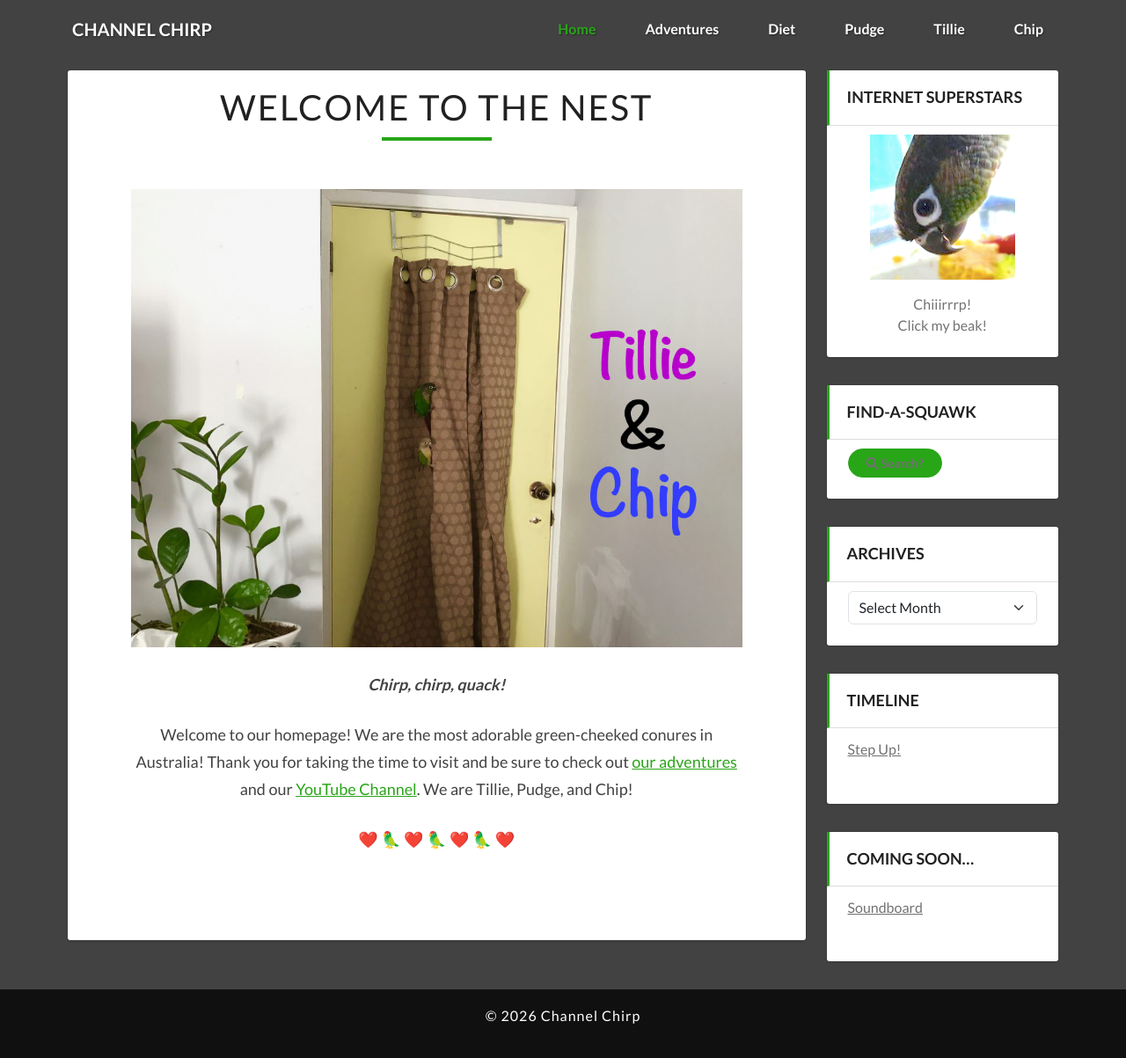
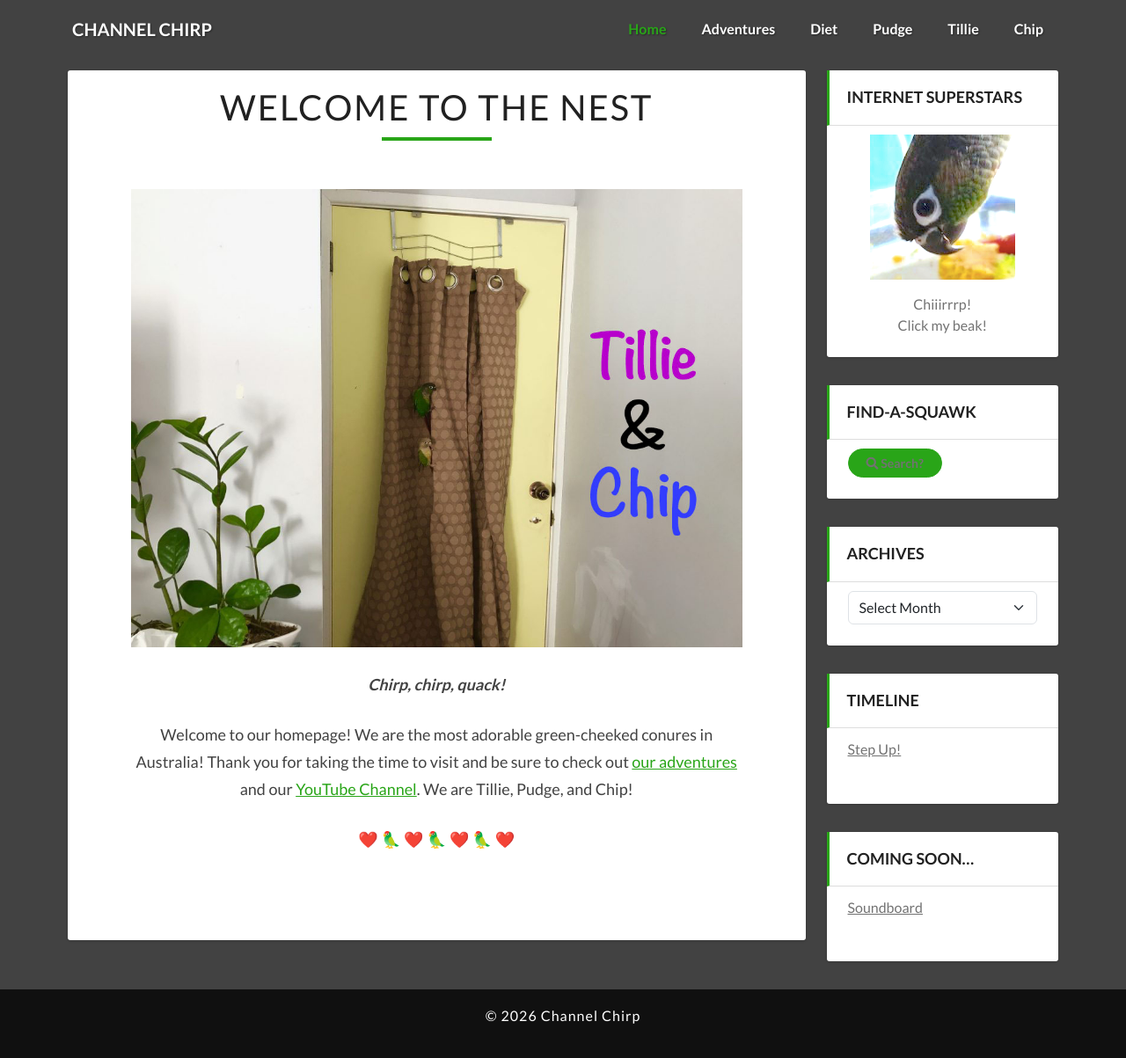
Before and after one commit to ChannelChirp/website, a Jekyll site: the page built from index.md, in a window 1280 px wide and 1209 px high. Shown: the top 1203 px of the window at 88% size. Built offline with Jekyll 4.4.1, drawn with Linux system fonts in a browser that asks for light colours.

Commit message:
Update lighthouse.css

```diff
--- a/css/lighthouse.css
+++ b/css/lighthouse.css
@@ -476,7 +476,7 @@ tbody tr:nth-child(odd) {
 
 /* High‑specificity navbar item spacing */
 .navbar.navbar-expand-md .navbar-nav .nav-item {
-  margin-right: 2rem;            /* adjust gap size (1.5rem, 2.5rem, etc.) */
+  margin-right: 1rem;            /* adjust gap size (1.5rem, 2.5rem, etc.) */
 }
 
 .navbar.navbar-expand-md .navbar-nav .nav-item:last-child {
```
